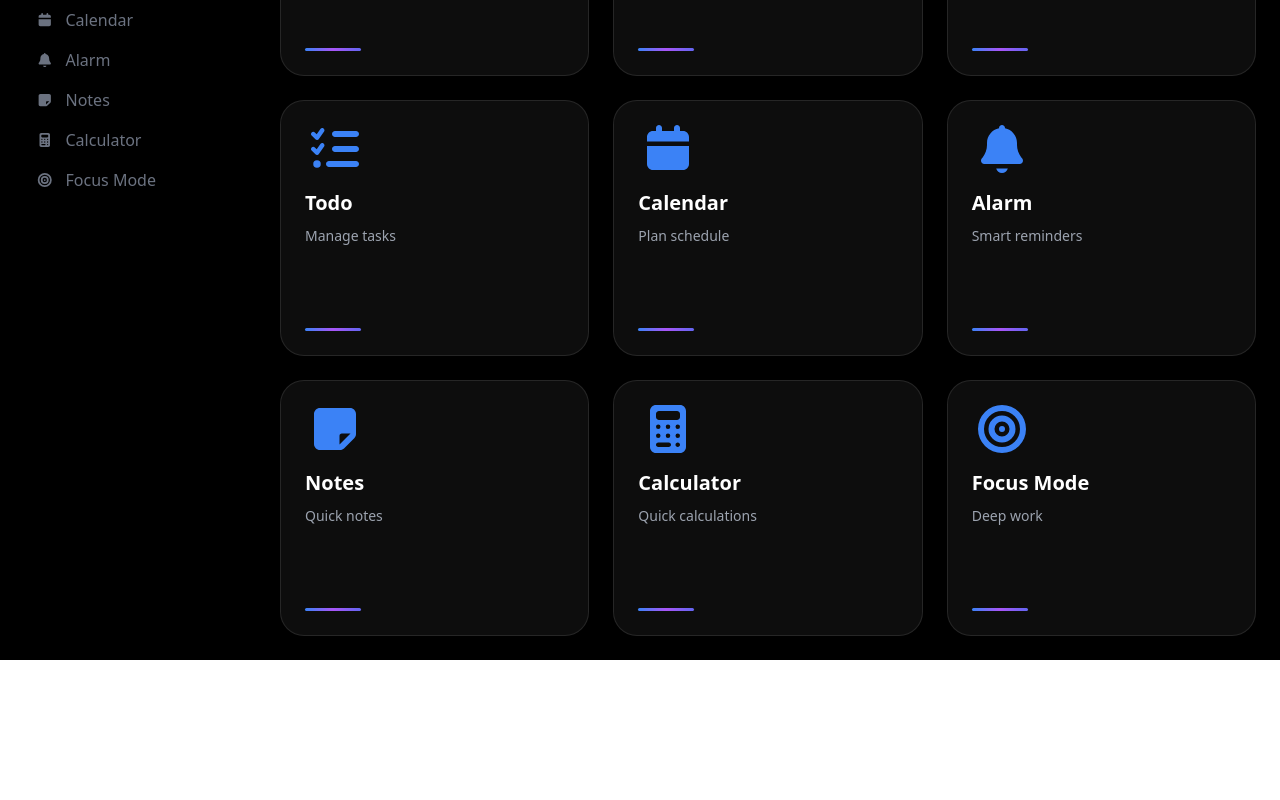
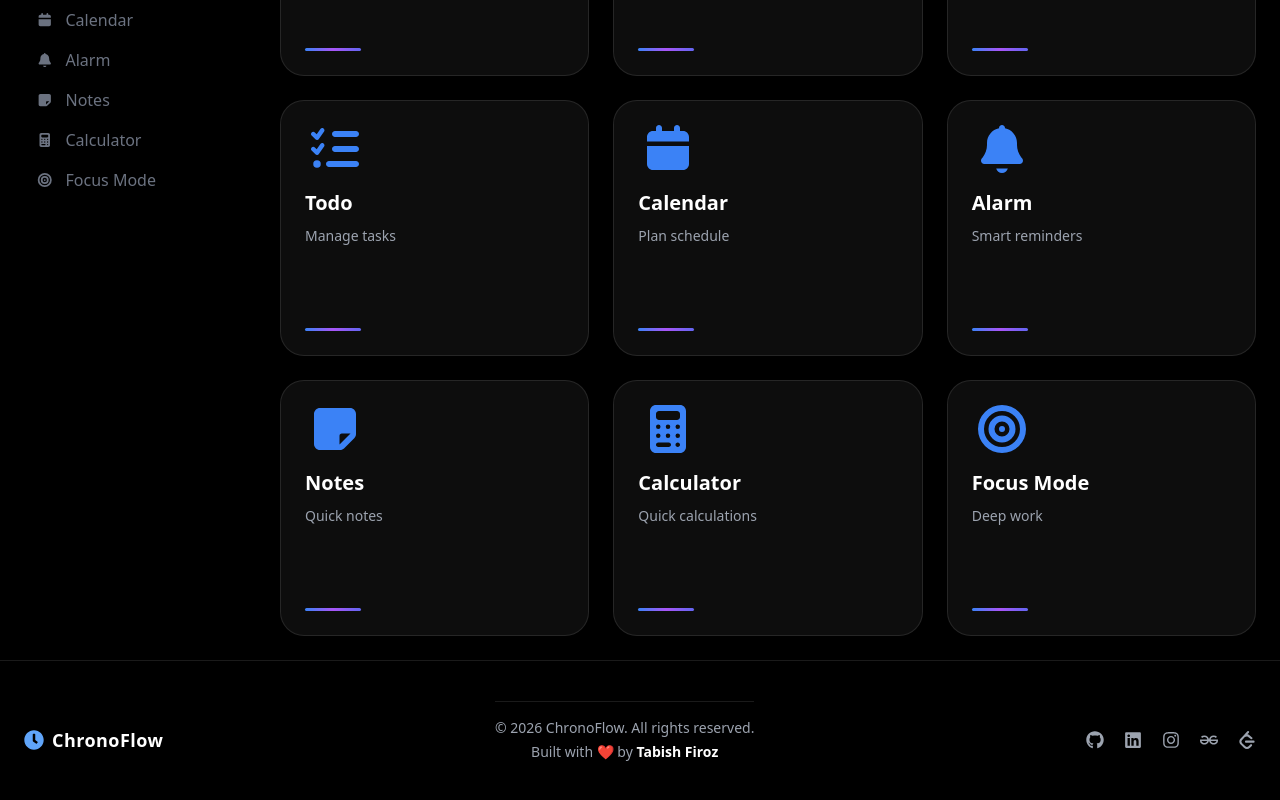
Before and after one commit to firozmdtabish04/Student-Hub, a React (Vite) app: page / in a window 1280 px wide. Shown: the part 292-1092 px from the top of the page. Before the commit the page ends 952 px from the top, so only its background shows below. Built offline with nearby package versions, Linux system fonts and the light colour scheme.

Commit message:
Loader added

```diff
--- /dev/null
+++ b/src/components/Footer.jsx
@@ -0,0 +1,78 @@
+import React from "react";
+import { FaClock, FaGithub, FaLinkedin, FaInstagram } from "react-icons/fa";
+import { SiGeeksforgeeks, SiLeetcode } from "react-icons/si";
+
+function Footer() {
+  return (
+    <footer className="bg-black text-gray-400 border-t border-white/10">
+      <div className="max-w-7xl mx-auto px-6 py-10 flex flex-col md:flex-row justify-between items-center gap-6">
+        {/* Brand */}
+        <div className="flex items-center gap-2 text-white">
+          <FaClock className="text-blue-400 text-xl" />
+          <span className="text-lg font-semibold tracking-wide">
+            ChronoFlow
+          </span>
+        </div>
+
+        {/* Bottom Credits */}
+        <div className="text-center text-sm border-t border-white/10 py-4">
+          <p>© {new Date().getFullYear()} ChronoFlow. All rights reserved.</p>
+          <p className="mt-1">
+            Built with ❤️ by{" "}
+            <span className="text-white font-semibold">Tabish Firoz</span>
+          </p>
+        </div>
+
+        {/* Social Links */}
+        <div className="flex gap-5 text-lg items-center">
+          <a
+            href="https://github.com/firozmdtabish04"
+            target="_blank"
+            rel="noreferrer"
+            className="hover:text-white transition transform hover:scale-110"
+          >
+            <FaGithub />
+          </a>
+
+          <a
+            href="https://in.linkedin.com/in/tabish-firoz"
+            target="_blank"
+            rel="noreferrer"
+            className="hover:text-white transition transform hover:scale-110"
+          >
+            <FaLinkedin />
+          </a>
+
+          <a
+            href="https://www.instagram.com/firozmdtabish/"
+            target="_blank"
+            rel="noreferrer"
+            className="hover:text-pink-400 transition transform hover:scale-110"
+          >
+            <FaInstagram />
+          </a>
+
+          <a
+            href="https://www.geeksforgeeks.org/user/firozmdtabish04"
+            target="_blank"
+            rel="noreferrer"
+            className="hover:text-green-400 transition transform hover:scale-110"
+          >
+            <SiGeeksforgeeks />
+          </a>
+
+          <a
+            href="https://leetcode.com/u/Tabish_Firoz04/"
+            target="_blank"
+            rel="noreferrer"
+            className="hover:text-yellow-400 transition transform hover:scale-110"
+          >
+            <SiLeetcode />
+          </a>
+        </div>
+      </div>
+    </footer>
+  );
+}
+
+export default Footer;
--- a/src/components/Loader.jsx
+++ b/src/components/Loader.jsx
@@ -1,22 +1,34 @@
 import React from "react";
 import { FaClock } from "react-icons/fa";
 
+const credits = [
+  { label: "Idea", name: "Jeet Raaj Pati" },
+  { label: "Contribution", name: "Abhilipsa Pati" },
+  { label: "Designed & Developed", name: "Tabish Firoz" },
+];
+
 function Loader() {
   return (
-    <div className="flex items-center justify-center h-screen bg-black text-white transition-all duration-500">
-      <div className="flex flex-col items-center gap-6">
+    <div className="flex items-center justify-center min-h-screen bg-gradient-to-br from-black via-gray-900 to-black text-white transition-all duration-500">
+      <div className="flex flex-col items-center gap-6 animate-fadeIn">
         {/* Logo + Name */}
         <div className="flex items-center gap-3">
-          <FaClock className="text-white text-3xl animate-pulse" />
-          <h1 className="text-3xl font-extrabold tracking-widest">
+          <FaClock className="text-blue-400 text-3xl animate-pulse" />
+          <h1 className="text-3xl md:text-4xl font-extrabold tracking-widest bg-gradient-to-r from-blue-400 to-purple-500 bg-clip-text text-transparent">
             ChronoFlow
           </h1>
         </div>
 
-        {/* Elegant Loader */}
-        <div className="relative w-14 h-14">
-          <div className="absolute inset-0 border-2 border-white/20 rounded-full"></div>
-          <div className="absolute inset-0 border-2 border-white border-t-transparent rounded-full animate-spin"></div>
+        {/* Loader */}
+        <div className="relative w-16 h-16">
+          {/* Background Ring */}
+          <div className="absolute inset-0 rounded-full border border-white/10 backdrop-blur-sm"></div>
+
+          {/* Spinning Ring */}
+          <div className="absolute inset-0 rounded-full border-2 border-t-transparent border-blue-400 animate-spin"></div>
+
+          {/* Glow Effect */}
+          <div className="absolute inset-0 rounded-full blur-md bg-blue-500/20"></div>
         </div>
 
         {/* Loading Text */}
@@ -26,14 +38,12 @@ function Loader() {
 
         {/* Credits */}
         <div className="mt-6 text-center text-l text-gray-500 space-y-1">
-          <p>
-            Idea by{" "}
-            <span className="text-white font-semibold">Jeet Raaj Pati</span>
-          </p>
-          <p>
-            Designed & Developed by{" "}
-            <span className="text-white font-semibold">Tabish Firoz</span>
-          </p>
+          {credits.map((item, index) => (
+            <p key={index}>
+              {item.label} by{" "}
+              <span className="text-white font-semibold">{item.name}</span>
+            </p>
+          ))}
         </div>
       </div>
     </div>
--- a/src/pages/Dashboard.jsx
+++ b/src/pages/Dashboard.jsx
@@ -27,6 +27,7 @@ import {
   faMoon,
   faCalculator,
 } from "@fortawesome/free-solid-svg-icons";
+import Footer from "../components/Footer";
 
 function Dashboard({ dark, setDark }) {
   const navigate = useNavigate();
@@ -256,6 +257,7 @@ const routeIcons = {
           </div>
         </motion.div>
       </div>
+      <Footer />
     </div>
   );
 }
```
